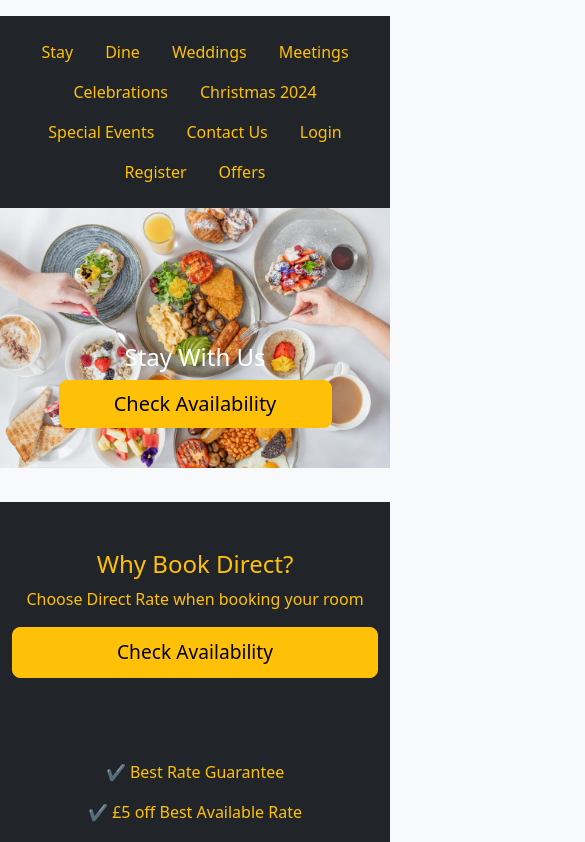
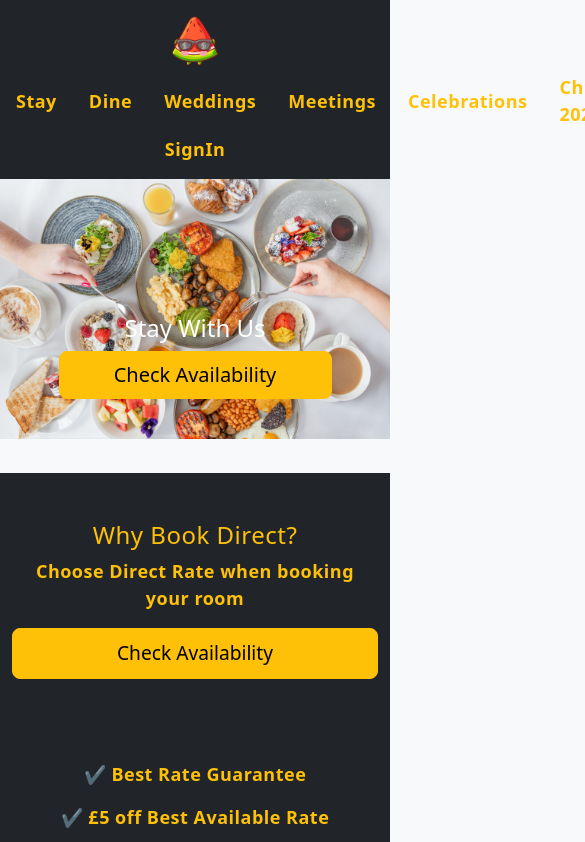
Before and after one commit to rm1167616/CAMP-SYS, a React (Create React App) app in the folder CLIENT/: page / in a window 390 px wide. Shown: the top 842 px of the page, 585 px wide, since content can reach past the window. Built offline with nearby package versions, Linux system fonts and the light colour scheme.

Commit message:
SomeEditesInHeader

```diff
--- a/CLIENT/package.json
+++ b/CLIENT/package.json
@@ -3,6 +3,7 @@
   "version": "0.1.0",
   "private": true,
   "dependencies": {
+    "@gsap/react": "^2.1.1",
     "@testing-library/jest-dom": "^5.17.0",
     "@testing-library/react": "^13.4.0",
     "@testing-library/user-event": "^13.5.0",
--- a/CLIENT/public/index.html
+++ b/CLIENT/public/index.html
@@ -31,14 +31,14 @@
     <div id="root">
       <div class="site-wrap">
 
-        <div class="site-mobile-menu">
+        <!-- <div class="site-mobile-menu">
           <div class="site-mobile-menu-header">
             <div class="site-mobile-menu-close mt-3">
               <span class="icon-close2 js-menu-toggle"></span>
             </div>
           </div>
           <div class="site-mobile-menu-body"></div>
-        </div>
+        </div> -->
 
     </div>
     </div>
--- a/CLIENT/src/App.js
+++ b/CLIENT/src/App.js
@@ -12,14 +12,14 @@ const App = () => {
   return (
       <div className="site-wrap">
         <div className="App">
-          <div className="site-mobile-menu">
+          {/* <div className="site-mobile-menu">
             <div className="site-mobile-menu-header">
               <div className="site-mobile-menu-close mt-3">
                 <span className="icon-close2 js-menu-toggle"></span>
               </div>
             </div>
             <div className="site-mobile-menu-body"></div>
-          </div>
+          </div> */}
           <Header />
           <Outlet />
           <Footer />
--- a/CLIENT/src/pages/css/register.css
+++ b/CLIENT/src/pages/css/register.css
@@ -1,6 +1,6 @@
 /* Background and overall container styling for the registration page */
 .background-img {
-    background-image: url('C:\Users\Shaden\Documents\GitHub\CAMP-SYS\CLIENT\src\pages\images\Sunrise.jpg'); /* Set the background image */
+    background-image: url('../images/Sunrise.jpg'); /* Set the background image */
     background-size: cover; /* Cover the entire area */
     background-position: center; /* Center the image */
     background-repeat: no-repeat; /* Do not repeat the image */
--- /dev/null
+++ b/CLIENT/src/pages/shared/css/Header.css
@@ -0,0 +1,33 @@
+.text-warning {
+    transition: 0.3s;
+    font-size: 18px;
+    font-weight: 600;
+    letter-spacing: 0.5px;
+  }
+  .text-warning:hover {
+    scale: 1.1;
+  }
+  .LogoBrand {
+    background-image: url("../../images/watermelon.png");
+    background-position: center;
+    background-repeat: no-repeat;
+    background-size: contain;
+    width: 50px;
+    height: 50px;
+    display: block;
+  }
+  .Items {
+    display: flex;
+    align-items: center;
+    justify-content: center;
+  }
+  .Parent {
+    justify-content: space-around !important;
+    align-items: center;
+  }
+  .SignIN {
+    color: gold;
+    font-weight: 600;
+    text-decoration: none;
+
+  }
--- /dev/null
+++ b/CLIENT/src/pages/shared/css/animation.css
@@ -0,0 +1,248 @@
+:root {
+    --animation-timing-function: cubic-bezier(0.4, 0, 0.2, 1);
+    --animation-duration: 1s;
+              --Gold: rgba(168, 125, 17, 1.00);
+              --LightGold: rgba(168, 125, 17, 0.72);
+          }
+
+
+  .flipInY {
+    -webkit-animation-name: flipInY;
+            animation-name: flipInY;
+  }
+
+  .flipOutY {
+    -webkit-animation-name: flipInY;
+            animation-name: flipInY;
+    animation-direction: reverse;
+  }
+
+
+  .slideInUp {
+    -webkit-animation-name: slideInUp;
+            animation-name: slideInUp;
+  }
+
+  .slideInDown {
+    -webkit-animation-name: slideInDown;
+            animation-name: slideInDown;
+  }
+
+  .slideInLeft {
+    -webkit-animation-name: slideInLeft;
+            animation-name: slideInLeft;
+  }
+
+  .slideInRight {
+    -webkit-animation-name: slideInRight;
+            animation-name: slideInRight;
+  }
+
+  .fadeIn {
+    -webkit-animation-name: fadeIn;
+            animation-name: fadeIn;
+  }
+
+  .zoomIn {
+    -webkit-animation-name: zoomIn;
+            animation-name: zoomIn;
+  }
+
+  .zoomReverseIn {
+    -webkit-animation-name: zoomReverseIn;
+            animation-name: zoomReverseIn;
+  }
+
+  .flipInY {
+    -webkit-animation-name: flipInY;
+            animation-name: flipInY;
+  }
+
+  .flipOutY {
+    -webkit-animation-name: flipInY;
+            animation-name: flipInY;
+    animation-direction: reverse;
+  }
+
+  @-webkit-keyframes flipInY2 {
+    0% {
+      opacity: 0;
+      transform: perspective(90vw) rotateY(67.5deg);
+    }
+    100% {
+      opacity: 1;
+      transform: none;
+    }
+  }
+  @keyframes flipInY2 {
+    0% {
+      opacity: 0;
+      transform: perspective(90vw) rotateY(67.5deg);
+    }
+    100% {
+      opacity: 1;
+      transform: none;
+    }
+  }
+
+  @-webkit-keyframes slideInUp {
+    0% {
+      opacity: 0;
+      transform: translateY(25%);
+    }
+    100% {
+      opacity: 1;
+      transform: none;
+    }
+  }
+
+  @keyframes slideInUp {
+    0% {
+      opacity: 0;
+      transform: translateY(25%);
+    }
+    100% {
+      opacity: 1;
+      transform: none;
+    }
+  }
+  @-webkit-keyframes slideInDown {
+    0% {
+      opacity: 0;
+      transform: translateY(-25%);
+    }
+    100% {
+      opacity: 1;
+      transform: none;
+    }
+  }
+  @keyframes slideInDown {
+    0% {
+      opacity: 0;
+      transform: translateY(-25%);
+    }
+    100% {
+      opacity: 1;
+      transform: none;
+    }
+  }
+  @-webkit-keyframes slideInLeft {
+    0% {
+      opacity: 0;
+      transform: translateX(25%);
+    }
+    100% {
+      opacity: 1;
+      transform: none;
+    }
+  }
+  @keyframes slideInLeft {
+    0% {
+      opacity: 0;
+      transform: translateX(25%);
+    }
+    100% {
+      opacity: 1;
+      transform: none;
+    }
+  }
+  @-webkit-keyframes slideInRight {
+    0% {
+      opacity: 0;
+      transform: translateX(-25%);
+    }
+    100% {
+      opacity: 1;
+      transform: none;
+    }
+  }
+  @keyframes slideInRight {
+    0% {
+      opacity: 0;
+      transform: translateX(-25%);
+    }
+    100% {
+      opacity: 1;
+      transform: none;
+    }
+  }
+
+  @keyframes fadeIn {
+    from {
+      opacity: 0;
+    }
+    to {
+      opacity: 1;
+    }
+  }
+
+  @keyframes flipInY {
+    from {
+      transform: perspective(400px) rotateY(90deg);
+      opacity: 0;
+    }
+    to {
+      transform: perspective(400px) rotateY(0);
+      opacity: 1;
+    }
+  }
+
+  [data-animation="fade-in"] {
+    animation-name: fadeIn;
+    animation-fill-mode: forwards;
+    animation-duration: 1s; /* Default duration */
+    opacity: 0; /* Hidden initially */
+    transition: opacity 0.5s ease-out;
+  }
+
+  [data-animation="flipInY"] {
+    animation-name: flipInY;
+    animation-fill-mode: forwards;
+    animation-duration: 1s; /* Default duration */
+    opacity: 0; /* Hidden initially */
+    transition: opacity 0.5s ease-out;
+  }
+
+  [data-animation="slideInDown"] {
+    animation-name: slideInDown;
+    animation-fill-mode: forwards;
+    animation-duration: 1s; /* Default duration */
+    opacity: 0; /* Hidden initially */
+    transition: opacity 0.5s ease-out;
+  }
+
+  [data-animation="flipInY2"] {
+    animation-name: flipInY2;
+    animation-fill-mode: forwards;
+    animation-duration: 1s; /* Default duration */
+    opacity: 0; /* Hidden initially */
+    transition: opacity 0.5s ease-out;
+  }
+
+  [data-animation="slideInRight"] {
+    animation-name: slideInRight;
+    animation-fill-mode: forwards;
+    animation-duration: 1s; /* Default duration */
+    opacity: 0; /* Hidden initially */
+    transition: opacity 0.5s ease-out;
+  }
+
+  [data-animation="slideInLeft"] {
+    animation-name: slideInLeft;
+    animation-fill-mode: forwards;
+    animation-duration: 1s; /* Default duration */
+    opacity: 0; /* Hidden initially */
+    transition: opacity 0.5s ease-out;
+  }
+
+  [data-animation="slideInUp"] {
+    animation-name: slideInUp;
+    animation-fill-mode: forwards;
+    animation-duration: 1s; /* Default duration */
+    opacity: 0; /* Hidden initially */
+    transition: opacity 0.5s ease-out;
+  }
+
+  [data-animated="true"] {
+    opacity: 1 !important; /* Make sure animated elements are visible */
+  }
--- a/CLIENT/src/pages/shared/header/header.js
+++ b/CLIENT/src/pages/shared/header/header.js
@@ -1,39 +1,73 @@
-import React from 'react';
+import React, { useEffect } from 'react';
 import { Container, Nav } from 'react-bootstrap';
 import 'bootstrap/dist/css/bootstrap.min.css'; // Ensure Bootstrap is imported
-import { Link } from 'react-router-dom';
+import '../css/animation.css'; // Import your CSS for animations
+import '../css/Header.css';
+import AnimateOnScroll from '../js/AnimateOnScroll';
 
 const Header = () => {
+
+   useEffect(() => {
+    const animation = new AnimateOnScroll({ offset: 10 });
+    animation.update(); // Initial update to get elements and start animations
+
+    // Clean up event listeners when the component unmounts
+    return () => {
+      window.removeEventListener("load", animation.update.bind(animation), false);
+      window.removeEventListener("scroll", animation.verifyElementsInViewport.bind(animation), { passive: true });
+      window.removeEventListener("resize", animation.verifyElementsInViewport.bind(animation), { passive: true });
+    };
+  }, []); // Empty dependency array to run only on mount and unmount
+
 
   return (
     <header>
       <Container fluid>
-        <Nav className="justify-content-center bg-dark py-3" >
+        <Nav className="justify-content-space-between bg-dark py-3 Parent">
+          <a href="/" className="LogoBrand" data-animation ="slideInRight" style={{animationDelay: "0.2s"}}></a>
+          <div className='Items'>
           <Nav.Item>
-            <Nav.Link href="#stay" className="text-warning">Stay</Nav.Link>
+            <Nav.Link href="#stay" className="text-warning" data-animation ="slideInDown" style={{animationDelay: "0.2s"}}>
+              Stay
+            </Nav.Link>
           </Nav.Item>
           <Nav.Item>
-            <Nav.Link href="#dine" className="text-warning">Dine</Nav.Link>
+            <Nav.Link href="#dine" className="text-warning" data-animation="slideInDown" style={{animationDelay: "0.3s"}}>
+              Dine
+            </Nav.Link>
           </Nav.Item>
           <Nav.Item>
-            <Nav.Link href="#weddings" className="text-warning">Weddings</Nav.Link>
+            <Nav.Link href="#weddings" className="text-warning" data-animation="slideInDown" style={{animationDelay: "0.4s"}}>
+              Weddings
+            </Nav.Link>
           </Nav.Item>
           <Nav.Item>
-            <Nav.Link href="#meetings" className="text-warning">Meetings</Nav.Link>
+            <Nav.Link href="#meetings" className="text-warning" data-animation="slideInDown" style={{animationDelay: "0.5s"}}>
+              Meetings
+            </Nav.Link>
           </Nav.Item>
           <Nav.Item>
-            <Nav.Link href="#celebrations" className="text-warning">Celebrations</Nav.Link>
+            <Nav.Link href="#celebrations" className="text-warning" data-animation="slideInDown" style={{animationDelay: "0.6s"}}>
+              Celebrations
+            </Nav.Link>
           </Nav.Item>
           <Nav.Item>
-            <Nav.Link href="#christmas" className="text-warning">Christmas 2024</Nav.Link>
+            <Nav.Link href="#christmas" className="text-warning" data-animation="slideInDown" style={{animationDelay: "0.7s"}}>
+              Christmas 2024
+            </Nav.Link>
           </Nav.Item>
           <Nav.Item>
-            <Nav.Link href="#events" className="text-warning">Special Events</Nav.Link>
+            <Nav.Link href="#events" className="text-warning" data-animation="slideInDown" style={{animationDelay: "0.8s"}}>
+              Special Events
+            </Nav.Link>
           </Nav.Item>
-          <Link className = "nav-link text-warning" to = {"/contact"}> Contact Us </Link>
-          <Link className = "nav-link text-warning" to = {"/login"}> Login </Link>
-          <Link className = "nav-link text-warning" to = {"/register"}> Register </Link>
-          <Link className = "nav-link text-warning" to = {"/offers"}> Offers </Link>
+          <Nav.Item>
+            <Nav.Link href="#contact" className="text-warning" data-animation="slideInDown" style={{animationDelay: "0.9s"}}>
+              Contact
+            </Nav.Link>
+          </Nav.Item>
+          </div>
+          <a className='SignIN text-warning' data-animation ="slideInLeft" style={{animationDelay: "0.2s"}}>SignIn</a>
         </Nav>
       </Container>
     </header>
--- /dev/null
+++ b/CLIENT/src/pages/shared/js/AnimateOnScroll.js
@@ -0,0 +1,54 @@
+// AnimateOnScroll.js
+const AnimateOnScroll = function ({ offset } = { offset: 10 }) {
+  let elements = []; // Initialize the elements array
+
+  const windowTop = offset * window.innerHeight / 100;
+  const windowBottom = window.innerHeight - windowTop;
+  const windowLeft = 0;
+  const windowRight = window.innerWidth;
+
+  this.start = (element) => {
+    window.requestAnimationFrame(() => {
+      element.style.animationDelay = element.dataset.animationDelay || '0s'; // Read delay from attribute
+      element.style.animationDuration = element.dataset.animationDuration || '1s'; // Read duration from attribute
+
+      console.log(`Animating: ${element.dataset.animation} with delay: ${element.dataset.animationDelay}`); // Log animation and delay
+
+      element.classList.add(element.dataset.animation);
+      element.style.opacity = 1; // Ensure the element becomes visible
+      element.dataset.animated = "true"; // Mark the element as animated
+    });
+  };
+
+  this.inViewport = (element) => {
+    const elementRect = element.getBoundingClientRect();
+    const elementTop = elementRect.top + parseInt(element.dataset.animationOffset) || elementRect.top;
+    const elementBottom = elementRect.bottom - parseInt(element.dataset.animationOffset) || elementRect.bottom;
+
+    return elementTop <= windowBottom && elementBottom >= windowTop;
+  };
+
+  this.verifyElementsInViewport = (els = elements) => {
+    for (let i = 0, len = els.length; i < len; i++) {
+      if (els[i].dataset.animated) continue; // Skip already animated elements
+      if (this.inViewport(els[i])) {
+        this.start(els[i]);
+      }
+    }
+  };
+
+  this.getElements = () => document.querySelectorAll("[data-animation]:not([data-animated])");
+
+  this.update = () => {
+    elements = this.getElements();
+    elements && this.verifyElementsInViewport(elements);
+  };
+
+  // Event listeners for load, scroll, and resize
+  window.addEventListener("load", this.update, false);
+  window.addEventListener("scroll", () => this.verifyElementsInViewport(elements), { passive: true });
+  window.addEventListener("resize", () => this.verifyElementsInViewport(elements), { passive: true });
+};
+
+
+export default AnimateOnScroll;
```
Also changed, not shown: CLIENT/src/pages/images/watermelon.png (added), 1 other file (tests, documents, lock files or other folders).
